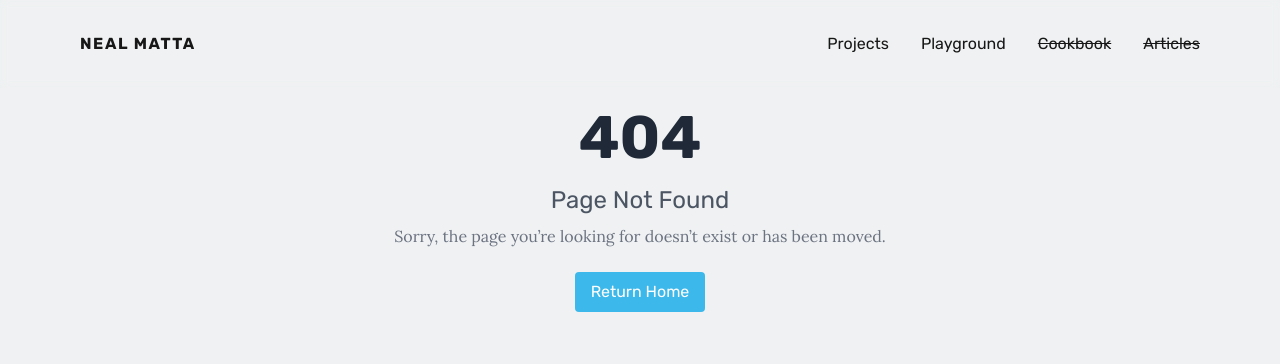
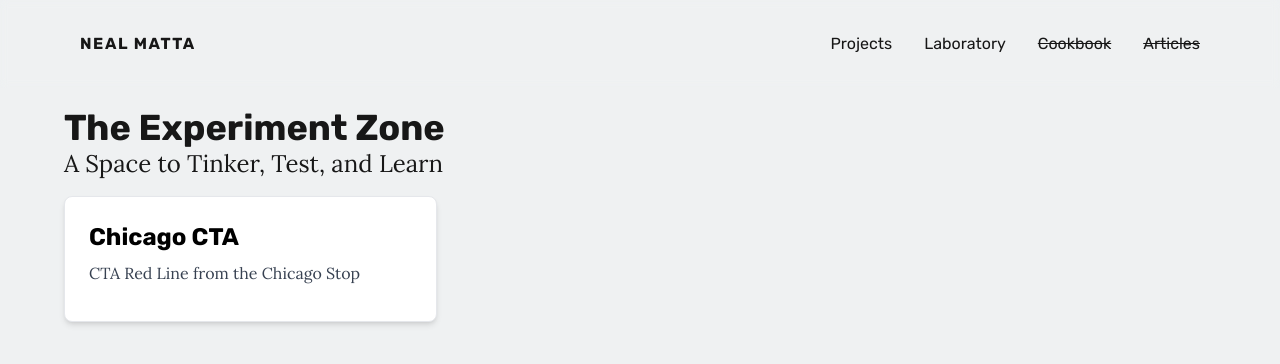
Before and after one commit to NealMatta/personal-website, a Next.js app: page /lab in a window 1280 px wide. Before the commit this address had no page. Shown: the top 364 px of the page. Built offline with nearby package versions, Linux system fonts and the light colour scheme.

Commit message:
Changed the name from playground to laboratory. Makes more sense. I applied to get aCTA token. Need to wait for that before doing anything else

```diff
--- a/app/playground/page.tsx
+++ b/app/lab/page.tsx
@@ -1,14 +1,12 @@
-import AllPlaygroundCards from '@/src/components/Playground/AllPlaygroundCards';
+import AllPlaygroundCards from '@/src/components/Laboratory/AllExperiments';
 import PageHeader from '@/src/components/PageHeader/PageHeader';
 
 export default function Playground() {
   return (
     <>
       <PageHeader
-        header={'Code Playground'}
-        subHeader={
-          'Where ideas take shape and skills grow—exploring, testing, and building for fun'
-        }
+        header={'The Experiment Zone'}
+        subHeader={'A Space to Tinker, Test, and Learn'}
       />
       <div className="grid gap-4 my-4 grid-cols-1 sm:grid-cols-3 ">
         <AllPlaygroundCards />
--- a/src/components/Playground/AllPlaygroundCards.tsx
+++ b/src/components/Laboratory/AllExperiments.tsx
@@ -1,4 +1,4 @@
-import ChicagoCta from './Cards/ChicagoCta';
+import ChicagoCta from './Experiments/ChicagoCta';
 
 export default function AllPlaygroundCards() {
   return (
--- a/src/components/Playground/PlaygroundCard.tsx
+++ b/src/components/Laboratory/ExperimentSkeleton.tsx
@@ -1,7 +1,7 @@
 import BarebonesCard from '../cards/BarebonesCard';
 import Link from 'next/link';
 
-interface PlaygroundCardProps {
+interface ExperimentSkeletonProps {
   title: string;
   details: string;
   url: string;
@@ -11,9 +11,9 @@ export default function PlaygroundCard({
   title,
   details,
   url,
-}: PlaygroundCardProps) {
+}: ExperimentSkeletonProps) {
   return (
-    <Link href={`/playground/${url}`}>
+    <Link href={`/lab/${url}`}>
       <BarebonesCard title={title}>
         <p className="mb-3 font-normal text-gray-700 dark:text-gray-400">
           {details}
--- a/src/components/Playground/Cards/ChicagoCta.tsx
+++ b/src/components/Laboratory/Experiments/ChicagoCta.tsx
@@ -1,4 +1,4 @@
-import PlaygroundCard from '../PlaygroundCard';
+import PlaygroundCard from '../ExperimentSkeleton';
 export default function ChicagoCta() {
   return (
     <PlaygroundCard
--- a/src/components/navigation/NavBar.tsx
+++ b/src/components/navigation/NavBar.tsx
@@ -15,7 +15,7 @@ export default function NavBar() {
           {/* Navigation Links */}
           <div className="flex flex-wrap gap-x-8 gap-y-4 mt-4 sm:mt-0">
             <NavLink href="/projects" label="Projects" />
-            <NavLink href="/playground" label="Playground" />
+            <NavLink href="/lab" label="Laboratory" />
             <NavLink href="#" label="Cookbook" disabled={true} />
             <NavLink href="#" label="Articles" disabled={true} />
           </div>
```
Also changed, not shown: app/lab/chicagoCTA/page.tsx (renamed from app/playground/chicagoCTA/page.tsx), app/lab/layout.tsx (renamed from app/playground/layout.tsx).
